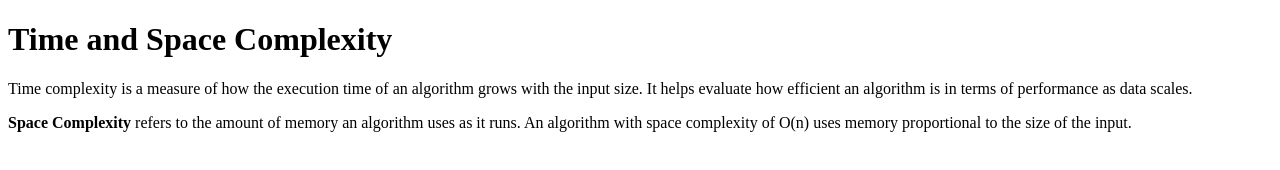
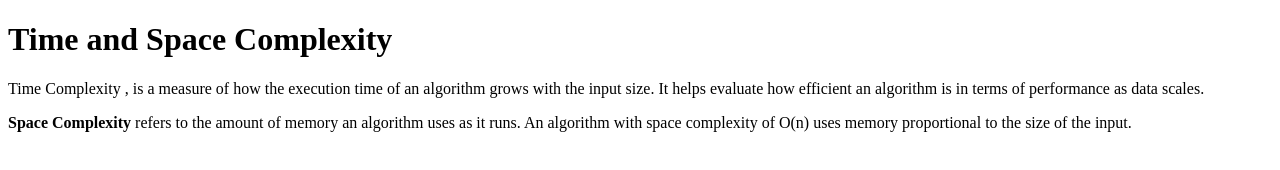
Before and after one commit to acciojob/time-and-space-complexity-anuj-kashyap03, a website: page main.html in a window 1280 px wide. Drawn offline with Linux system fonts and the light colour scheme.

Commit message:
created a submission

```diff
--- a/main.html
+++ b/main.html
@@ -8,7 +8,8 @@
 
 <body>
 	<h1>Time and Space Complexity</h1>
-	<p>Time complexity is a measure of how the execution time of an algorithm grows with the input size. It helps evaluate how efficient an algorithm is in terms of performance as data scales.</p>
+
+	<p>Time Complexity , is a measure of how the execution time of an algorithm grows with the input size. It helps evaluate how efficient an algorithm is in terms of performance as data scales.</p>
 	<p><strong>Space Complexity</strong> refers to the amount of memory an algorithm uses as it runs. An algorithm with space complexity of O(n) uses memory proportional to the size of the input.</p>
 
 	<!-- the entire body must be written by student -->
```
